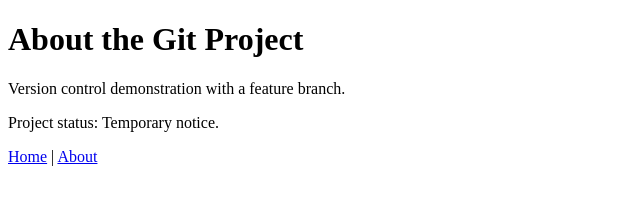
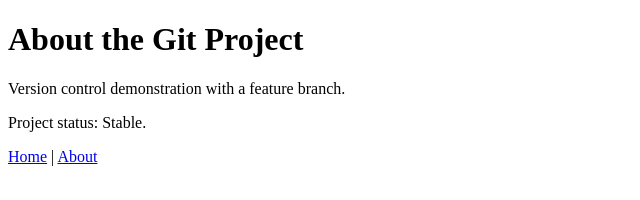
Before and after one commit to vedanshun05/bits-sdp-sga2-git-workflow, a plain HTML site: page about.html in a window 1280 px wide. Shown: the full height of the page, 0-640 px from the left. Drawn offline with Linux system fonts and the light colour scheme.

Commit message:
Revert "Add temporary project notice"
This reverts commit 2329b2b90d208fa90244011deec0b76487f8cd1b.

```diff
--- a/about.html
+++ b/about.html
@@ -8,7 +8,7 @@
 <body>
   <h1>About the Git Project</h1>
   <p>Version control demonstration with a feature branch.</p>
-  <p>Project status: Temporary notice.</p>
+  <p>Project status: Stable.</p>
   <nav><a href="index.html">Home</a> | <a href="about.html">About</a></nav>
 </body>
 </html>
```
